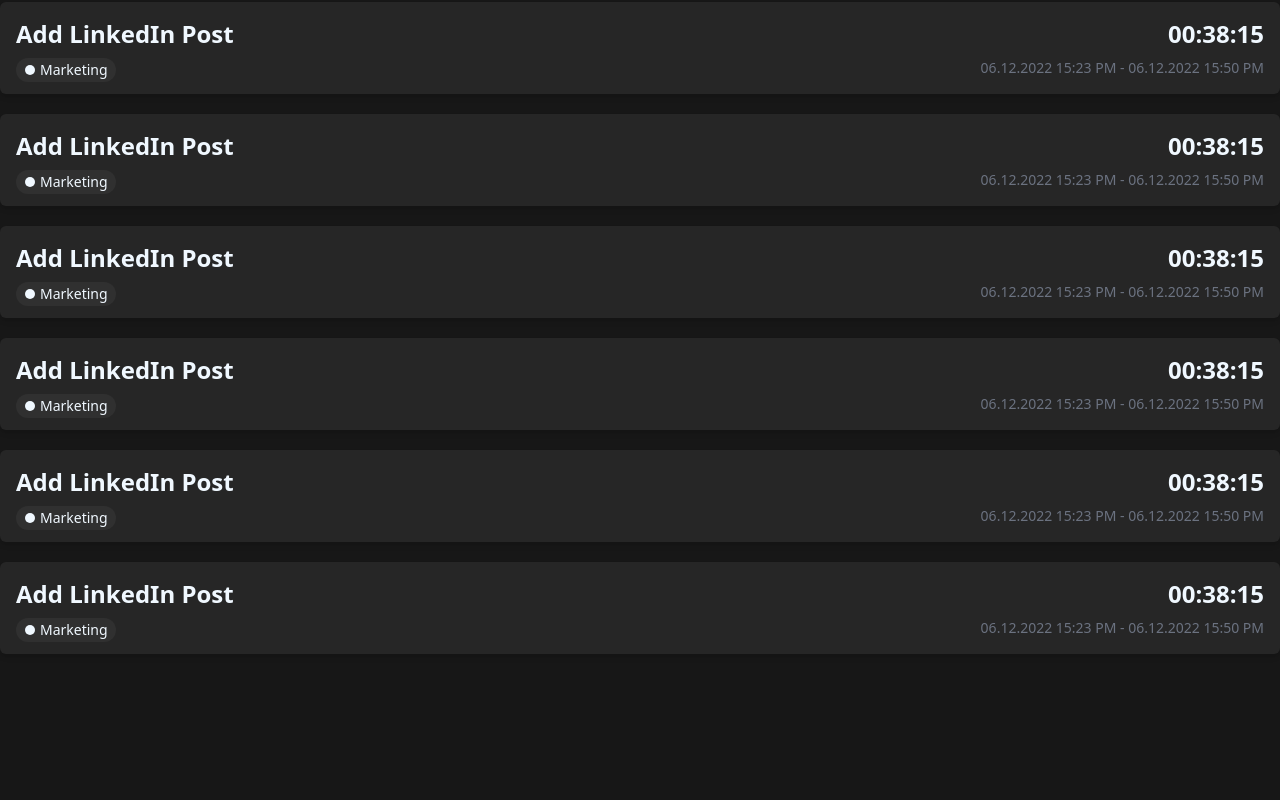
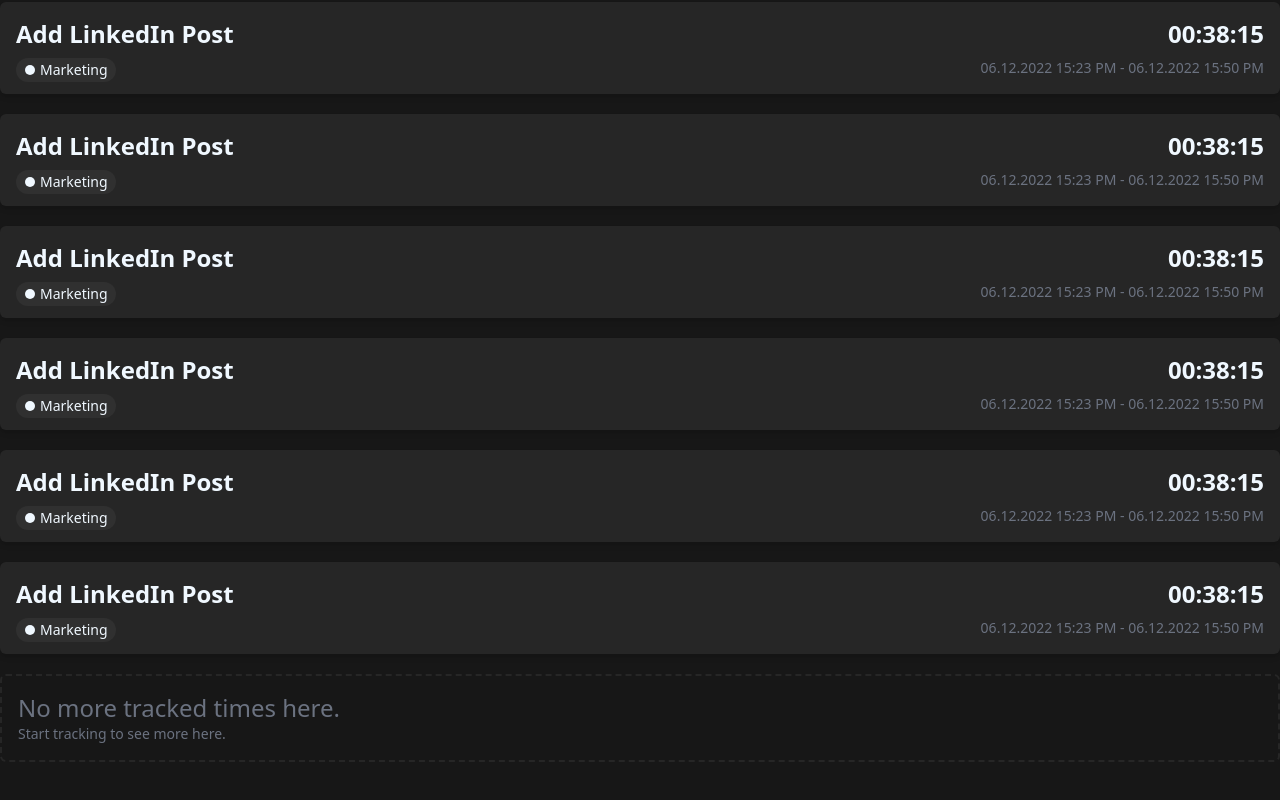
Before and after one commit to D3nn7/worktime-tracker, a Next.js app in the folder worktime-tracker-dev/: page /tracking/history in a window 1280 px wide. Shown: the part 234-1034 px from the top of the page. Before the commit the page ends 968 px from the top, so only its background shows below. Built offline with nearby package versions, Linux system fonts and the light colour scheme.

Commit message:
add no entry in category

```diff
--- a/worktime-tracker-dev/components/account/categories/CategoryNoEntryBox.tsx
+++ b/worktime-tracker-dev/components/NoEntryBox.tsx
@@ -1,13 +1,15 @@
 import Icon from "@mdi/react";
 import { mdiPencil, mdiDelete } from "@mdi/js";
-import { IAccountCategoryBoxProps as Props } from "../../../lib/types/types";
+import { IAccountCategoryBoxProps as Props } from "../lib/types/types";
 
-export default function CategoryNoEntryBox(props: Props) {
+export default function NoEntryBox(props: Props) {
     return (
         <div className=" rounded-md border-dashed border-2 border-[#262626] p-4">
             <div className="flex flex-row">
                 <div className="flex flex-col">
-                    <span className="text-2xl font-bold">{props.category}</span>
+                    <span className="text-2xl text-gray-500">
+                        {props.category}
+                    </span>
                     <span className="text-sm text-gray-500">
                         {props.description}
                     </span>
--- a/worktime-tracker-dev/components/account/categories/Index.tsx
+++ b/worktime-tracker-dev/components/account/categories/Index.tsx
@@ -2,7 +2,7 @@ import NavBar from "../../navigation/NavBarTracking";
 import Icon from "@mdi/react";
 import { mdiPlusCircle } from "@mdi/js";
 import CategoryBox from "./CategoryBox";
-import CategoryNoEntryBox from "./CategoryNoEntryBox";
+import NoEntryBox from "../../NoEntryBox";
 
 export default function Categories() {
     const categories = [
@@ -36,7 +36,7 @@ export default function Categories() {
                             description={category.description}
                         />
                     ))}
-                    <CategoryNoEntryBox
+                    <NoEntryBox
                         category="Something missing?"
                         description="add more categories to manage the tiimes more accurately"
                     />
--- a/worktime-tracker-dev/pages/tracking/history.tsx
+++ b/worktime-tracker-dev/pages/tracking/history.tsx
@@ -1,6 +1,7 @@
 import NavBar from "../../components/navigation/NavBarTracking";
 import HistoryBox from "../../components/history/HistoryBox";
 import { IHistoryBoxProps } from "../../lib/types/types";
+import NoEntryBox from "../../components/NoEntryBox";
 
 export default function History() {
     const histories = [
@@ -58,6 +59,10 @@ export default function History() {
                             />
                         );
                     })}
+                    <NoEntryBox
+                        category="No more tracked times here."
+                        description="Start tracking to see more here."
+                    />
                 </div>
             </div>
         </div>
```
